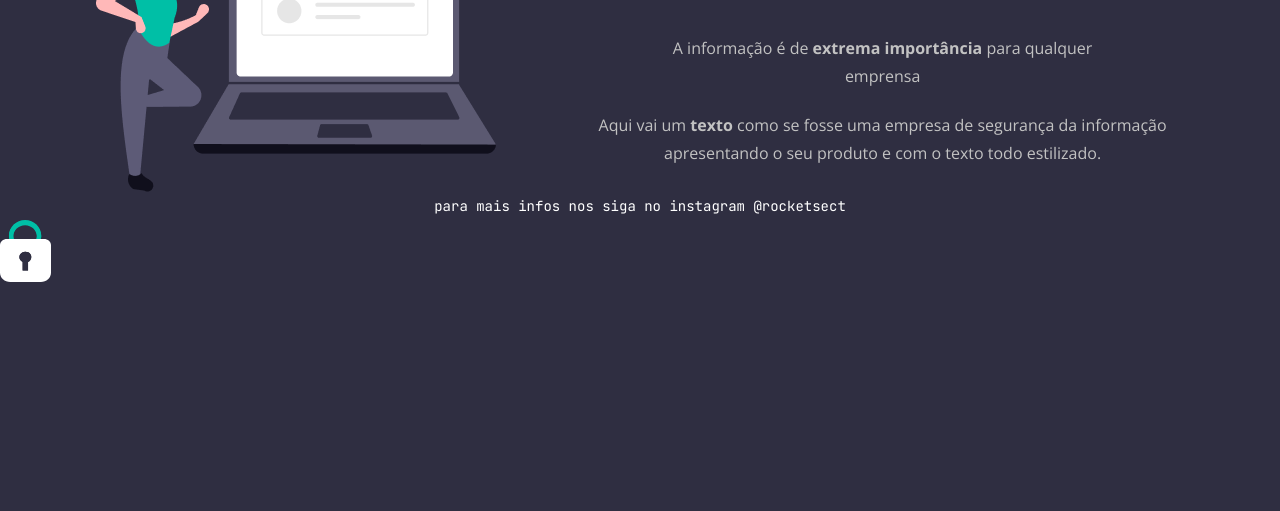
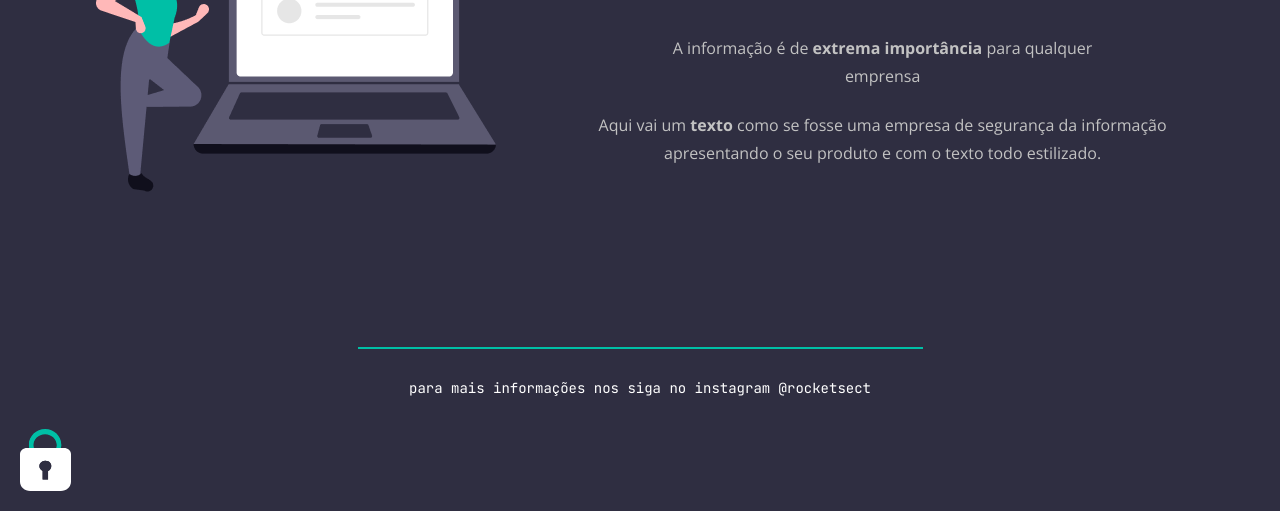
Before and after one commit to Mxawll/desafio-recriando-layout-rocketsect, a plain HTML site: page index.html in a window 1280 px wide. Shown: the part 289-800 px from the top of the page. Drawn offline with nearby package versions, Linux system fonts and the light colour scheme.

Commit message:
create line and padlock icon

```diff
--- a/index.html
+++ b/index.html
@@ -14,9 +14,9 @@
          <nav class="nav">
             <img src="./images/logo.svg" alt="Rocket.sect">
             <ul class="list">
-               <li>Início</li>
-               <li>Serviços</li>
-               <li>Contato</li>
+               <li><a href="#">Início</a></li>
+               <li><a href="#">Serviços</a></li>
+               <li><a href="#">Contato</a></li>
             </ul>
          </nav>
 
@@ -35,11 +35,12 @@
          </main>
 
          <footer class="footer">
-            <p>para mais infos nos siga no instagram <a class="link" href="instagram.com/rocketsect">@rocketsect</a></p>
+            <div class="line"></div>
+            <p>para mais informações nos siga no instagram <a class="link" href="https://instagram.com/rocketsect">@rocketsect</a></p>
          </footer>
 
       </div>
 
-      <img src="./images/padlock.svg" alt="Ícone de um cadeado">
+      <img class="padlock" src="./images/padlock.svg" alt="Ícone de um cadeado">
    </body>
 </html>
--- a/style.css
+++ b/style.css
@@ -32,6 +32,10 @@ body {
    color: #fff;
 }
 
+.list a {
+   color: #fff;
+}
+
 .main {
    display: flex;
    justify-content: space-between;
@@ -63,6 +67,12 @@ body {
    color: #C2C2C2;
 }
 
+.line {
+   width: 565px;
+   border: solid 1px #00BFA6;
+
+   margin: 155px auto 25px;
+}
 
 .footer ,
 .link {
@@ -72,3 +82,11 @@ body {
    line-height: 28px;
    color: #fff;
 }
+
+.padlock {
+   position: fixed;
+   left: 0;
+   bottom: 0;
+
+   margin: 0 0 20px 20px;
+}
```
